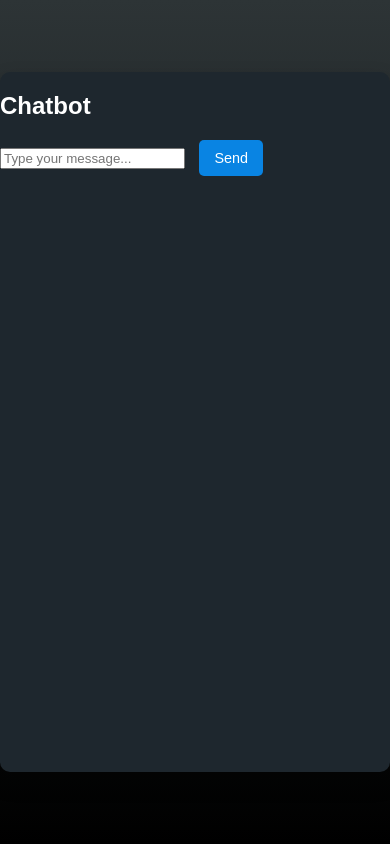
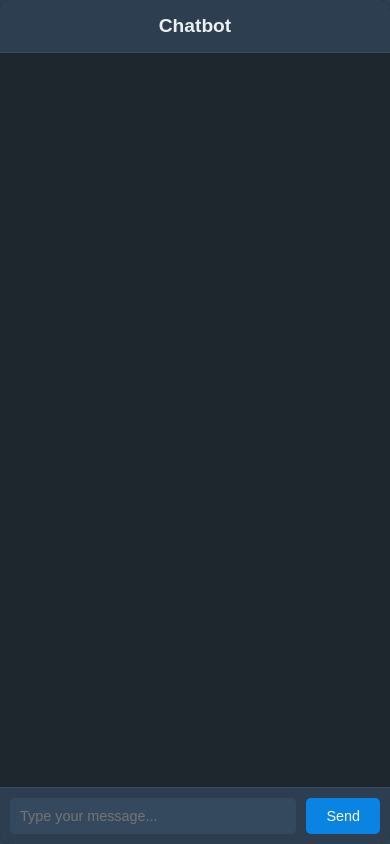
Before and after one commit to Yudhisteer-SAAS/Python_AI, a Flask app: page / in a window 390 px wide. Run offline with Flask 3, Linux system fonts and the light colour scheme.

Commit message:
Update style.css for responsive UI

```diff
--- a/static/css/style.css
+++ b/static/css/style.css
@@ -1,10 +1,10 @@
-/* style.css */
+/* General Styling */
 body {
-  font-family: "Arial", sans-serif;
-  background: linear-gradient(to bottom, #2d3436, #000);
-  color: #fff;
     margin: 0;
     padding: 0;
+    font-family: Arial, sans-serif;
+    background: linear-gradient(135deg, #2c3e50, #34495e);
+    color: #fff;
     display: flex;
     justify-content: center;
     align-items: center;
@@ -12,55 +12,113 @@ body {
     overflow: hidden;
 }
 
+/* Chat Container */
 .chat-container {
-  background: #1e272e;
+    display: flex;
+    flex-direction: column;
     width: 90%;
     max-width: 600px;
     height: 90%;
-  max-height: 700px;
+    background: #1e272e;
     border-radius: 10px;
-  display: flex;
-  flex-direction: column;
-  box-shadow: 0 10px 20px rgba(0, 0, 0, 0.3);
+    box-shadow: 0px 8px 15px rgba(0, 0, 0, 0.2);
     overflow: hidden;
 }
 
-.chat-messages {
-  flex-grow: 1;
-  overflow-y: auto;
-  padding: 10px;
-  scrollbar-width: thin;
+/* Header */
+.chat-header {
+    background: #2c3e50;
+    padding: 15px;
+    text-align: center;
+    border-bottom: 1px solid #34495e;
 }
 
-.chat-messages::-webkit-scrollbar {
+.chat-header h2 {
+    margin: 0;
+    font-size: 1.5rem;
+    color: #ecf0f1;
+}
+
+/* Chat History */
+.chat-history {
+    flex-grow: 1;
+    padding: 10px;
+    overflow-y: auto;
+    scrollbar-width: thin;
+    scrollbar-color: #636e72 #2c3e50;
+}
+
+.chat-history::-webkit-scrollbar {
     width: 8px;
 }
 
-.chat-messages::-webkit-scrollbar-thumb {
-  background: #4b6584;
-  border-radius: 10px;
+.chat-history::-webkit-scrollbar-thumb {
+    background: #636e72;
+    border-radius: 4px;
 }
 
+/* Chat Bubbles */
 .chat-message {
-  margin: 10px;
-  padding: 10px;
-  border-radius: 10px;
-  animation: fadeIn 0.3s ease;
-  max-width: 80%;
+    margin: 8px 0;
+    padding: 10px 15px;
+    border-radius: 15px;
+    max-width: 75%;
+    word-wrap: break-word;
+    animation: fadeIn 0.4s ease;
 }
 
 .chat-message.user {
     background: #0984e3;
     align-self: flex-end;
-  color: white;
+    color: #fff;
 }
 
 .chat-message.ai {
     background: #636e72;
     align-self: flex-start;
-  color: white;
+    color: #fff;
 }
 
+/* Input Section */
+.chat-input {
+    display: flex;
+    padding: 10px;
+    background: #2c3e50;
+    border-top: 1px solid #34495e;
+}
+
+#user-input {
+    flex: 1;
+    padding: 10px;
+    font-size: 1rem;
+    border: none;
+    border-radius: 5px;
+    background: #34495e;
+    color: #ecf0f1;
+}
+
+#user-input:focus {
+    outline: none;
+    box-shadow: 0px 0px 5px #0984e3;
+}
+
+#send-btn {
+    margin-left: 10px;
+    padding: 10px 20px;
+    font-size: 1rem;
+    color: #fff;
+    background: #0984e3;
+    border: none;
+    border-radius: 5px;
+    cursor: pointer;
+    transition: background 0.3s ease;
+}
+
+#send-btn:hover {
+    background: #74b9ff;
+}
+
+/* Animations */
 @keyframes fadeIn {
     from {
         opacity: 0;
@@ -72,56 +130,22 @@ body {
     }
 }
 
-.chat-input-area {
-  display: flex;
-  align-items: center;
-  padding: 10px;
-  background: #2c3e50;
-  border-top: 1px solid #34495e;
-}
-
-#chat-input {
-  flex-grow: 1;
-  padding: 10px;
-  border: none;
-  border-radius: 5px;
-  font-size: 1rem;
-  background: #34495e;
-  color: #ecf0f1;
-}
-
-#chat-input:focus {
-  outline: none;
-  box-shadow: 0 0 10px #0984e3;
-}
-
-#send-btn {
-  margin-left: 10px;
-  padding: 10px 15px;
-  border: none;
-  border-radius: 5px;
-  background: #0984e3;
-  color: white;
-  font-size: 1rem;
-  cursor: pointer;
-  transition: 0.3s;
-}
-
-#send-btn:hover {
-  background: #74b9ff;
-}
-
+/* Responsive Design */
 @media (max-width: 768px) {
     .chat-container {
         width: 100%;
         height: 100%;
     }
 
+    .chat-header h2 {
+        font-size: 1.2rem;
+    }
+
     .chat-message {
         font-size: 0.9rem;
     }
 
-  #chat-input {
+    #user-input {
         font-size: 0.9rem;
     }
 
```
Lines whose indentation alone changed are shown as unchanged.
